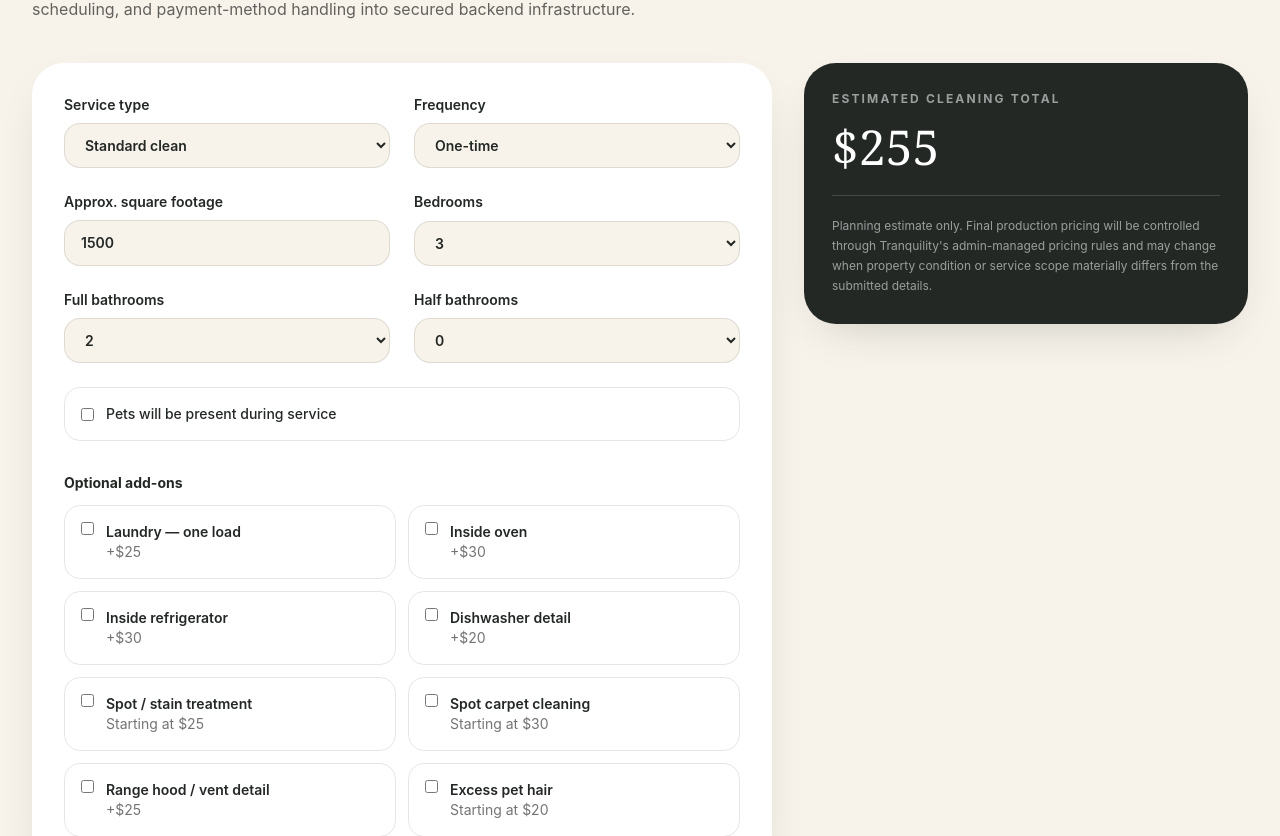
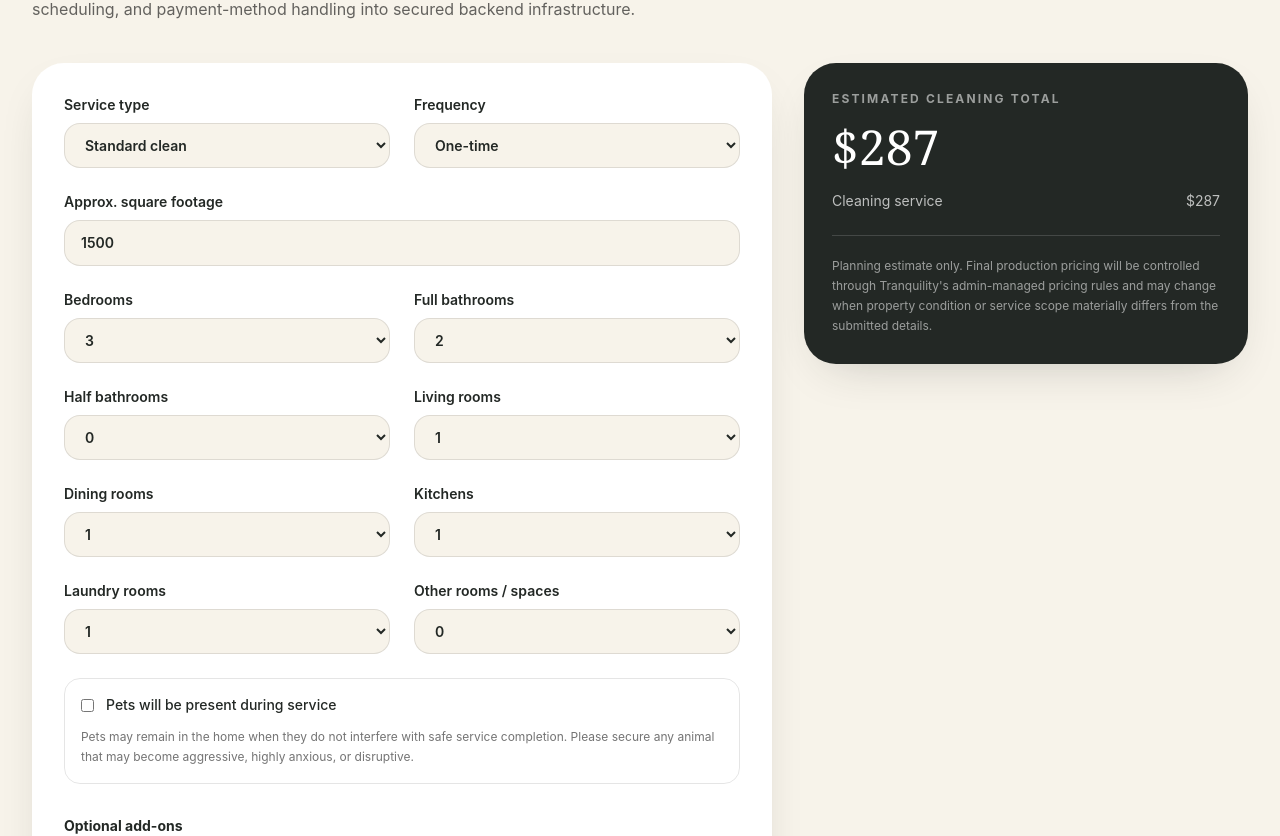
Before and after one commit to EXPRESS-AUDIO-POWER-COMPANY/tranquility-platform, a React (Vite) app: page /booking in a window 1280 px wide. Shown: the part 318-1154 px from the top of the page. Built offline with nearby package versions, Linux system fonts and the light colour scheme.

Commit message:
feat: harden residential pricing and room profile

```diff
--- a/src/components/booking/BookingEstimator.tsx
+++ b/src/components/booking/BookingEstimator.tsx
@@ -4,6 +4,25 @@ import { calculateBookingEstimate } from '@/lib/pricing'
 import type { Frequency, ServiceType } from '@/types/booking'
 
 const numberOptions = [0, 1, 2, 3, 4, 5, 6]
+
+type RoomCountFieldProps = {
+  label: string
+  value: number
+  onChange: (value: number) => void
+}
+
+function RoomCountField({ label, value, onChange }: RoomCountFieldProps) {
+  return (
+    <label className="grid gap-2 text-sm font-semibold">
+      {label}
+      <select className="field" value={value} onChange={(event) => onChange(Number(event.target.value))}>
+        {numberOptions.map((option) => (
+          <option key={option} value={option}>{option}</option>
+        ))}
+      </select>
+    </label>
+  )
+}
 
 export function BookingEstimator() {
   const [serviceType, setServiceType] = useState<ServiceType>('standard')
@@ -12,7 +31,13 @@ export function BookingEstimator() {
   const [bedrooms, setBedrooms] = useState(3)
   const [fullBathrooms, setFullBathrooms] = useState(2)
   const [halfBathrooms, setHalfBathrooms] = useState(0)
+  const [livingRooms, setLivingRooms] = useState(1)
+  const [diningRooms, setDiningRooms] = useState(1)
+  const [kitchens, setKitchens] = useState(1)
+  const [laundryRooms, setLaundryRooms] = useState(1)
+  const [otherRooms, setOtherRooms] = useState(0)
   const [petsPresent, setPetsPresent] = useState(false)
+  const [petDetails, setPetDetails] = useState('')
   const [addOnIds, setAddOnIds] = useState<string[]>([])
 
   const estimate = useMemo(
@@ -24,10 +49,29 @@ export function BookingEstimator() {
         bedrooms,
         fullBathrooms,
         halfBathrooms,
+        livingRooms,
+        diningRooms,
+        kitchens,
+        laundryRooms,
+        otherRooms,
         petsPresent,
         addOnIds,
       }),
-    [serviceType, frequency, squareFootage, bedrooms, fullBathrooms, halfBathrooms, petsPresent, addOnIds],
+    [
+      serviceType,
+      frequency,
+      squareFootage,
+      bedrooms,
+      fullBathrooms,
+      halfBathrooms,
+      livingRooms,
+      diningRooms,
+      kitchens,
+      laundryRooms,
+      otherRooms,
+      petsPresent,
+      addOnIds,
+    ],
   )
 
   function toggleAddOn(id: string) {
@@ -57,34 +101,47 @@ export function BookingEstimator() {
               <option value="monthly">Monthly</option>
             </select>
           </label>
-          <label className="grid gap-2 text-sm font-semibold">
+          <label className="grid gap-2 text-sm font-semibold sm:col-span-2">
             Approx. square footage
-            <input className="field" min="300" onChange={(event) => setSquareFootage(Number(event.target.value))} step="50" type="number" value={squareFootage} />
+            <input
+              className="field"
+              min={pricingConfig.minimumSquareFeet}
+              onChange={(event) => setSquareFootage(Number(event.target.value))}
+              step="50"
+              type="number"
+              value={squareFootage}
+            />
           </label>
-          <label className="grid gap-2 text-sm font-semibold">
-            Bedrooms
-            <select className="field" value={bedrooms} onChange={(event) => setBedrooms(Number(event.target.value))}>
-              {numberOptions.map((value) => <option key={value} value={value}>{value}</option>)}
-            </select>
-          </label>
-          <label className="grid gap-2 text-sm font-semibold">
-            Full bathrooms
-            <select className="field" value={fullBathrooms} onChange={(event) => setFullBathrooms(Number(event.target.value))}>
-              {numberOptions.map((value) => <option key={value} value={value}>{value}</option>)}
-            </select>
-          </label>
-          <label className="grid gap-2 text-sm font-semibold">
-            Half bathrooms
-            <select className="field" value={halfBathrooms} onChange={(event) => setHalfBathrooms(Number(event.target.value))}>
-              {numberOptions.map((value) => <option key={value} value={value}>{value}</option>)}
-            </select>
-          </label>
+          <RoomCountField label="Bedrooms" onChange={setBedrooms} value={bedrooms} />
+          <RoomCountField label="Full bathrooms" onChange={setFullBathrooms} value={fullBathrooms} />
+          <RoomCountField label="Half bathrooms" onChange={setHalfBathrooms} value={halfBathrooms} />
+          <RoomCountField label="Living rooms" onChange={setLivingRooms} value={livingRooms} />
+          <RoomCountField label="Dining rooms" onChange={setDiningRooms} value={diningRooms} />
+          <RoomCountField label="Kitchens" onChange={setKitchens} value={kitchens} />
+          <RoomCountField label="Laundry rooms" onChange={setLaundryRooms} value={laundryRooms} />
+          <RoomCountField label="Other rooms / spaces" onChange={setOtherRooms} value={otherRooms} />
         </div>
 
-        <label className="mt-6 flex items-center gap-3 rounded-2xl border border-black/10 p-4 text-sm font-medium">
-          <input checked={petsPresent} onChange={(event) => setPetsPresent(event.target.checked)} type="checkbox" />
-          Pets will be present during service
-        </label>
+        <div className="mt-6 rounded-2xl border border-black/10 p-4">
+          <label className="flex items-center gap-3 text-sm font-medium">
+            <input checked={petsPresent} onChange={(event) => setPetsPresent(event.target.checked)} type="checkbox" />
+            Pets will be present during service
+          </label>
+          {petsPresent ? (
+            <label className="mt-4 grid gap-2 text-sm font-semibold">
+              Pet type, count, and anything the cleaning team should know
+              <textarea
+                className="field min-h-24"
+                onChange={(event) => setPetDetails(event.target.value)}
+                placeholder="Example: 2 dogs. Friendly and usually stay in the living room."
+                value={petDetails}
+              />
+            </label>
+          ) : null}
+          <p className="mt-3 text-xs leading-5 text-black/55">
+            Pets may remain in the home when they do not interfere with safe service completion. Please secure any animal that may become aggressive, highly anxious, or disruptive.
+          </p>
+        </div>
 
         <fieldset className="mt-8">
           <legend className="text-sm font-bold">Optional add-ons</legend>
@@ -107,15 +164,23 @@ export function BookingEstimator() {
         {estimate.requiresManualQuote ? (
           <>
             <p className="mt-4 font-serif text-4xl">Custom quote</p>
-            <p className="mt-4 text-sm leading-6 text-white/70">Homes above {pricingConfig.manualQuoteAboveSquareFeet.toLocaleString()} sq ft move to virtual consultation so pricing can be reviewed accurately.</p>
+            <p className="mt-4 text-sm leading-6 text-white/70">
+              Homes above {pricingConfig.manualQuoteAboveSquareFeet.toLocaleString()} sq ft move to virtual consultation so pricing can be reviewed accurately.
+            </p>
           </>
         ) : (
           <>
             <p className="mt-4 font-serif text-5xl">${estimate.total}</p>
-            {estimate.frequencyDiscount > 0 ? <p className="mt-2 text-sm text-white/65">Includes ${estimate.frequencyDiscount} recurring-service discount.</p> : null}
+            <dl className="mt-5 grid gap-2 text-sm text-white/70">
+              <div className="flex justify-between gap-4"><dt>Cleaning service</dt><dd>${estimate.serviceSubtotal}</dd></div>
+              {estimate.frequencyDiscount > 0 ? <div className="flex justify-between gap-4"><dt>Recurring discount</dt><dd>−${estimate.frequencyDiscount}</dd></div> : null}
+              {estimate.addOnTotal > 0 ? <div className="flex justify-between gap-4"><dt>Add-ons</dt><dd>+${estimate.addOnTotal}</dd></div> : null}
+            </dl>
           </>
         )}
-        <p className="mt-6 border-t border-white/15 pt-5 text-xs leading-5 text-white/55">Planning estimate only. Final production pricing will be controlled through Tranquility's admin-managed pricing rules and may change when property condition or service scope materially differs from the submitted details.</p>
+        <p className="mt-6 border-t border-white/15 pt-5 text-xs leading-5 text-white/55">
+          Planning estimate only. Final production pricing will be controlled through Tranquility&apos;s admin-managed pricing rules and may change when property condition or service scope materially differs from the submitted details.
+        </p>
       </aside>
     </div>
   )
--- a/src/config/pricing.ts
+++ b/src/config/pricing.ts
@@ -11,9 +11,11 @@ const addOns: PricingAddOn[] = [
   { id: 'excess-pet-hair', name: 'Excess pet hair', price: 20, requiresReview: true },
 ]
 
-// Temporary version-controlled seed configuration. This will be moved into
-// Supabase-managed pricing tables before production booking is enabled.
+// Temporary version-controlled seed configuration for frontend development.
+// This is NOT production pricing authority. It will move to Supabase-managed
+// pricing rules before production booking is enabled.
 export const pricingConfig = {
+  minimumSquareFeet: 300,
   baseBySquareFootage: [
     { max: 999, price: 115 },
     { max: 1499, price: 145 },
@@ -27,9 +29,16 @@ export const pricingConfig = {
     deep: 1.45,
     'move-in-out': 1.6,
   } satisfies Record<ServiceType, number>,
-  bedroomIncrement: 12,
-  fullBathroomIncrement: 22,
-  halfBathroomIncrement: 12,
+  roomIncrements: {
+    bedroom: 12,
+    fullBathroom: 22,
+    halfBathroom: 12,
+    livingRoom: 8,
+    diningRoom: 6,
+    kitchen: 10,
+    laundryRoom: 8,
+    otherRoom: 10,
+  },
   petPresenceIncrement: 10,
   frequencyDiscounts: {
     'one-time': 0,
--- a/src/lib/pricing.ts
+++ b/src/lib/pricing.ts
@@ -1,5 +1,35 @@
 import { pricingConfig } from '@/config/pricing'
 import type { BookingEstimate, BookingEstimateInput } from '@/types/booking'
+
+const countFields = [
+  'bedrooms',
+  'fullBathrooms',
+  'halfBathrooms',
+  'livingRooms',
+  'diningRooms',
+  'kitchens',
+  'laundryRooms',
+  'otherRooms',
+] as const satisfies readonly (keyof BookingEstimateInput)[]
+
+function assertValidInput(input: BookingEstimateInput) {
+  if (!Number.isFinite(input.squareFootage) || input.squareFootage < pricingConfig.minimumSquareFeet) {
+    throw new RangeError(`Square footage must be at least ${pricingConfig.minimumSquareFeet}.`)
+  }
+
+  for (const field of countFields) {
+    const value = input[field]
+    if (!Number.isInteger(value) || value < 0 || value > 20) {
+      throw new RangeError(`${field} must be a whole number between 0 and 20.`)
+    }
+  }
+
+  const knownAddOns = new Set(pricingConfig.addOns.map(({ id }) => id))
+  const unknownAddOn = input.addOnIds.find((id) => !knownAddOns.has(id))
+  if (unknownAddOn) {
+    throw new Error(`Unknown add-on: ${unknownAddOn}`)
+  }
+}
 
 function getBasePrice(squareFootage: number) {
   const tier = pricingConfig.baseBySquareFootage.find(({ max }) => squareFootage <= max)
@@ -7,10 +37,12 @@ function getBasePrice(squareFootage: number) {
 }
 
 export function calculateBookingEstimate(input: BookingEstimateInput): BookingEstimate {
-  const requiresManualQuote = input.squareFootage > pricingConfig.manualQuoteAboveSquareFeet
+  assertValidInput(input)
 
-  if (requiresManualQuote) {
+  if (input.squareFootage > pricingConfig.manualQuoteAboveSquareFeet) {
     return {
+      serviceSubtotal: 0,
+      addOnTotal: 0,
       subtotal: 0,
       frequencyDiscount: 0,
       total: 0,
@@ -20,26 +52,39 @@ export function calculateBookingEstimate(input: BookingEstimateInput): BookingEs
 
   const base = getBasePrice(input.squareFootage)
   const roomAdjustments =
-    input.bedrooms * pricingConfig.bedroomIncrement +
-    input.fullBathrooms * pricingConfig.fullBathroomIncrement +
-    input.halfBathrooms * pricingConfig.halfBathroomIncrement +
+    input.bedrooms * pricingConfig.roomIncrements.bedroom +
+    input.fullBathrooms * pricingConfig.roomIncrements.fullBathroom +
+    input.halfBathrooms * pricingConfig.roomIncrements.halfBathroom +
+    input.livingRooms * pricingConfig.roomIncrements.livingRoom +
+    input.diningRooms * pricingConfig.roomIncrements.diningRoom +
+    input.kitchens * pricingConfig.roomIncrements.kitchen +
+    input.laundryRooms * pricingConfig.roomIncrements.laundryRoom +
+    input.otherRooms * pricingConfig.roomIncrements.otherRoom +
     (input.petsPresent ? pricingConfig.petPresenceIncrement : 0)
 
-  const addOns = pricingConfig.addOns
-    .filter(({ id }) => input.addOnIds.includes(id))
+  const uniqueAddOnIds = new Set(input.addOnIds)
+  const addOnTotal = pricingConfig.addOns
+    .filter(({ id }) => uniqueAddOnIds.has(id))
     .reduce((sum, addOn) => sum + addOn.price, 0)
 
-  const subtotal = Math.round(
-    (base + roomAdjustments + addOns) * pricingConfig.serviceMultipliers[input.serviceType],
+  // Service multipliers and recurring discounts apply only to the core cleaning
+  // service. Fixed-price add-ons remain fixed so a deep-clean multiplier or
+  // recurring discount cannot silently distort their published price.
+  const serviceSubtotal = Math.round(
+    (base + roomAdjustments) * pricingConfig.serviceMultipliers[input.serviceType],
   )
   const frequencyDiscount = Math.round(
-    subtotal * pricingConfig.frequencyDiscounts[input.frequency],
+    serviceSubtotal * pricingConfig.frequencyDiscounts[input.frequency],
   )
+  const discountedService = Math.max(0, serviceSubtotal - frequencyDiscount)
+  const subtotal = serviceSubtotal + addOnTotal
 
   return {
+    serviceSubtotal,
+    addOnTotal,
     subtotal,
     frequencyDiscount,
-    total: Math.max(0, subtotal - frequencyDiscount),
+    total: discountedService + addOnTotal,
     requiresManualQuote: false,
   }
 }
```
Also changed, not shown: src/types/booking.ts (+14 -4 lines), 2 other files (tests, documents, lock files or other folders).
